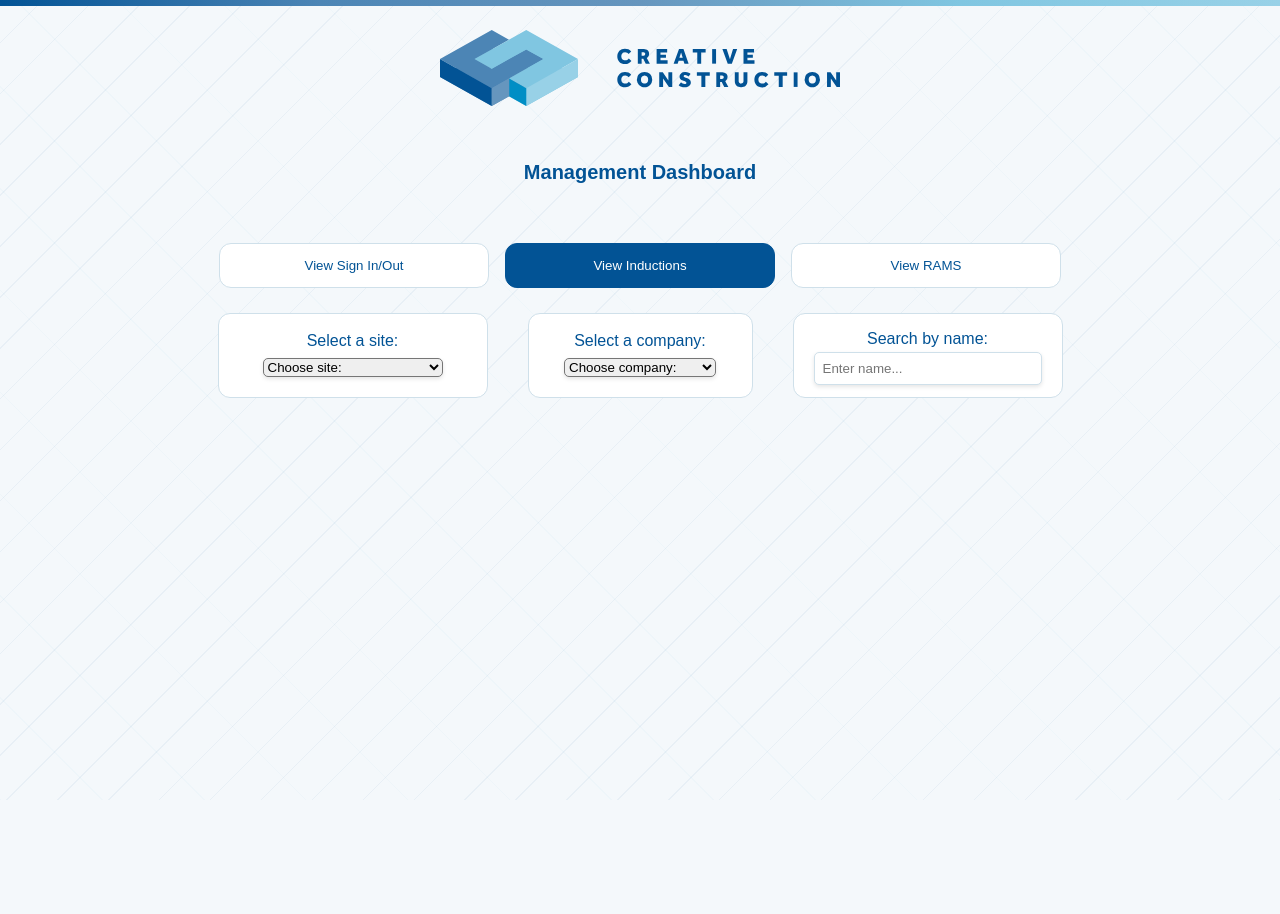
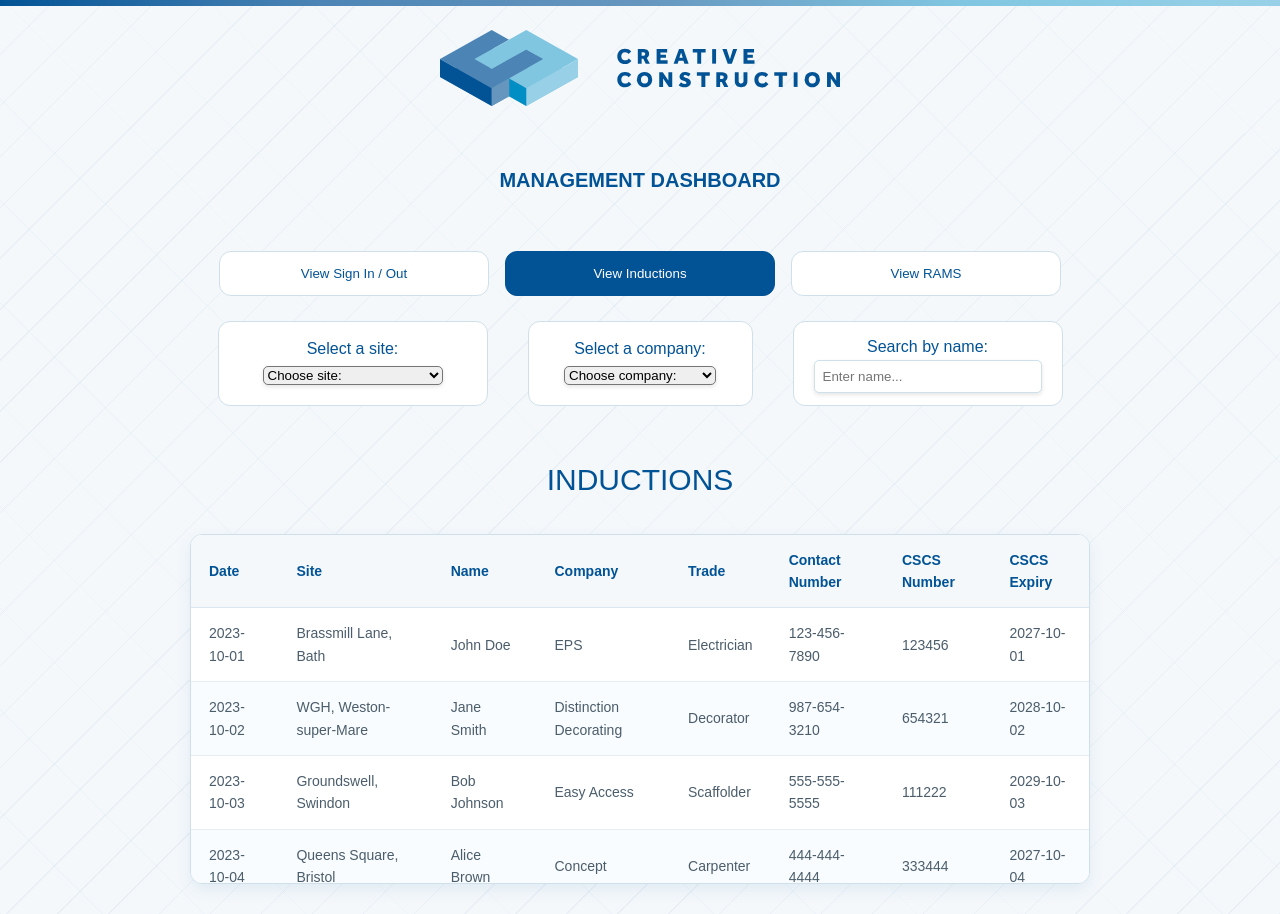
Before and after one commit to mark-popov/CreativeConstruction-2.0, a React (Vite) app: page /management in a window 1280 px wide. Both pictures are taken after a click on the button "View Inductions". Before the commit the page ends 800 px from the top, so only its background shows below. Built offline with nearby package versions, Linux system fonts and the light colour scheme.

Commit message:
Sign in / out tables added (fake data for now), logo works as home button.

```diff
--- a/src/App.jsx
+++ b/src/App.jsx
@@ -2,7 +2,6 @@
 import Home from './Homepage';
 import Management from './Management';
 import Homepage from './Homepage';
-
 
 function App() {
   return (
--- /dev/null
+++ b/src/InductionTable.jsx
@@ -0,0 +1,136 @@
+import "./Tables.css";
+
+function InductionTable() {
+
+const inductionData = [
+  {
+    date: "2023-10-01",
+    site: "Brassmill Lane, Bath",
+    name: "John Doe",
+    company: "EPS",
+    trade: "Electrician",
+    contactNumber: "123-456-7890",
+    cscsNumber: "123456",
+    cscsExpiry: "2027-10-01"
+  },
+    {
+    date: "2023-10-02",
+    site: "WGH, Weston-super-Mare",
+    name: "Jane Smith",
+    company: "Distinction Decorating",
+    trade: "Decorator",
+    contactNumber: "987-654-3210",
+    cscsNumber: "654321",
+    cscsExpiry: "2028-10-02"
+  },
+    {
+    date: "2023-10-03",
+    site: "Groundswell, Swindon",
+    name: "Bob Johnson",
+    company: "Easy Access",
+    trade: "Scaffolder",
+    contactNumber: "555-555-5555",
+    cscsNumber: "111222",
+    cscsExpiry: "2029-10-03"
+  },
+    {
+    date: "2023-10-04",
+    site: "Queens Square, Bristol",
+    name: "Alice Brown",
+    company: "Concept",
+    trade: "Carpenter",
+    contactNumber: "444-444-4444",
+    cscsNumber: "333444",
+    cscsExpiry: "2027-10-04"
+  },
+    {
+    date: "2023-10-05",
+    site: "Temple Point, Bristol",
+    name: "Charlie Green",
+    company: "PLP Electrical",
+    trade: "Electrician",
+    contactNumber: "222-222-2222",
+    cscsNumber: "555666",
+    cscsExpiry: "2028-10-05"
+  },
+    {
+    date: "2023-10-06",
+    site: "Poplar Way, Avonmouth",
+    name: "Diana White",
+    company: "ADAMS Roofing",
+    trade: "Roofer",
+    contactNumber: "333-333-3333",
+    cscsNumber: "777888",
+    cscsExpiry: "2029-10-06"
+  },
+    {
+    date: "2023-10-07",
+    site: "Brassmill Lane, Bath",
+    name: "Eve Black",
+    company: "EPS",
+    trade: "Electrician",
+    contactNumber: "111-111-1111",
+    cscsNumber: "999000",
+    cscsExpiry: "2027-10-07"
+  },
+    {
+    date: "2023-10-08",
+    site: "WGH, Weston-super-Mare",
+    name: "Frank Gray",
+    company: "Distinction Decorating",
+    trade: "Decorator",
+    contactNumber: "666-666-6666",
+    cscsNumber: "222333",
+    cscsExpiry: "2028-10-08"
+    },
+    {
+    date: "2023-10-09",
+    site: "Groundswell, Swindon",
+    name: "Grace Blue",
+    company: "Easy Access",
+    trade: "Scaffolder",
+    contactNumber: "777-777-7777",
+    cscsNumber: "444555",
+    cscsExpiry: "2029-10-09"
+    }
+
+];
+
+    return (
+    <>
+    <h1>INDUCTIONS</h1>
+    <div className="table-container">
+    <table className="custom-table">
+      <thead>
+        <tr>
+          <th>Date</th>
+          <th>Site</th>
+          <th>Name</th>
+          <th>Company</th>
+          <th>Trade</th>
+          <th>Contact Number</th>
+          <th>CSCS Number</th>
+          <th>CSCS Expiry</th>
+        </tr>
+      </thead>
+      <tbody>
+  {inductionData.map((record, index) => (
+    <tr key={index}>
+      <td>{record.date}</td>
+      <td>{record.site}</td>
+      <td>{record.name}</td>
+      <td>{record.company}</td>
+      <td>{record.trade}</td>
+      <td>{record.contactNumber}</td>
+      <td>{record.cscsNumber}</td>
+      <td>{record.cscsExpiry}</td>
+    </tr>
+  ))}
+      </tbody>
+    </table>
+    </div>
+    </>
+  );
+}
+
+export default InductionTable;
--- a/src/Management.css
+++ b/src/Management.css
@@ -40,6 +40,7 @@
     background-color: #f0f4f8;
     border-color: #98b7d7;
     color: #025395;
+    cursor: pointer;
 }
 .choose-view button.active {
     background-color: #025395;
@@ -63,9 +64,17 @@
     background-color: #ffffff;
     text-align: center;
 }
+
 .site-name select {
     border-radius: 5px;
     box-shadow: 0 2px 4px rgba(0, 0, 0, 0.1);
+}
+
+.site-name select:hover {
+    background-color: #f0f4f8;
+    border-color: #98b7d7;
+    color: #025395;
+    cursor: pointer;
 }
 .company-name {
     width: 225px;
@@ -80,6 +89,13 @@
 .company-name select {
     border-radius: 5px;
     box-shadow: 0 2px 4px rgba(0, 0, 0, 0.1);
+}
+
+.company-name select:hover {
+    background-color: #f0f4f8;
+    border-color: #98b7d7;
+    color: #025395;
+    cursor: pointer;
 }
 .search-box {
     width: 270px;
@@ -98,3 +114,15 @@
     border: 1px solid #cfe0ea;
     box-shadow: 0 2px 4px rgba(0, 0, 0, 0.1);
 }
+
+@media (max-width: 768px) {
+  .table-container {
+    max-height: 250px;
+  }
+
+  .custom-table th,
+  .custom-table td {
+    padding: 10px;
+    font-size: 12px;
+  }
+}
--- a/src/Management.jsx
+++ b/src/Management.jsx
@@ -1,11 +1,14 @@
 import "./Management.css";
 import logo from "./assets/images/logo.svg";
 import { useState } from "react";
+import SignInOutTable from './SignInOutTable';
+import InductionTable from './InductionTable';
+import { Link } from "react-router-dom";
 
 
 function Management() {
 
-const [selectedSite, setSelectedSite] = useState("sign-in-out");
+const [selectedView, setSelectedView] = useState("sign-in-out");
 
 const handleSiteChange = (e) => {
   console.log(e.target.value);
@@ -22,29 +25,31 @@
   return (
     <>
         <div className="management-dashboard-header">
+          <Link to="/">
           <img src={logo} alt="Creative Construction Logo" />
+          </Link>
           <h1>Management Dashboard</h1>
         </div>
 
       {/* CHOOSE VIEW DROPDOWN - FILTER */}
         <div className="choose-view">
             <button
-              className={selectedSite === "sign-in-out" ? "active" : ""}
-              onClick={() => setSelectedSite("sign-in-out")}
+              className={selectedView === "sign-in-out" ? "active" : ""}
+              onClick={() => setSelectedView("sign-in-out")}
             >
-              View Sign In/Out
+              View Sign In / Out
             </button>
 
             <button
-              className={selectedSite === "inductions" ? "active" : ""}
-              onClick={() => setSelectedSite("inductions")}
-            >
+              className={selectedView === "inductions" ? "active" : ""}
+                onClick={() => setSelectedView("inductions")}
+                >
               View Inductions
             </button>
 
             <button
-              className={selectedSite === "rams" ? "active" : ""}
-              onClick={() => setSelectedSite("rams")}
+              className={selectedView === "rams" ? "active" : ""}
+              onClick={() => setSelectedView("rams")}
             >
               View RAMS
             </button>
@@ -89,11 +94,11 @@
         </div>
       </div>
 
-      {/* TABLE OF SIGN IN/OUT, INDUCTIONS, RAMS */}
-        <div className="data-table">
 
-          </div>
-
+          <div className="data-table">
+  {selectedView === "sign-in-out" && <SignInOutTable />}
+  {selectedView === "inductions" && <InductionTable />}
+</div>
 
     </>
   );
--- /dev/null
+++ b/src/SignInOutTable.jsx
@@ -0,0 +1,121 @@
+import "./Tables.css";
+
+function SignInOutTable() {
+
+const signInOutData = [
+    {
+        site: "Site A",
+        company: "Company X",
+        name: "John Doe",
+        timeIn: "8:00 AM",
+        timeOut: "4:00 PM",
+        tasksCompleted: "Task 1, Task 2"
+    },
+    {
+        site: "Site B",
+        company: "Company Y",
+        name: "Jane Smith",
+        timeIn: "9:00 AM",
+        timeOut: "5:00 PM",
+        tasksCompleted: "Task 3, Task 4"
+    },
+    {
+        site: "Site C",
+        company: "Company Z",
+        name: "Bob Johnson",
+        timeIn: "7:30 AM",
+        timeOut: "3:30 PM",
+        tasksCompleted: "Task 5, Task 6"
+    },
+    {
+        site: "Site D",
+        company: "Company W",
+        name: "Alice Brown",
+        timeIn: "8:30 AM",
+        timeOut: "4:30 PM",
+        tasksCompleted: "Task 7, Task 8"
+    },
+    {
+        site: "Site E",
+        company: "Company V",
+        name: "Charlie Green",
+        timeIn: "9:30 AM",
+        timeOut: "5:30 PM",
+        tasksCompleted: "Task 9, Task 10"
+    },
+    {
+        site: "Site F",
+        company: "Company U",
+        name: "Diana White",
+        timeIn: "7:00 AM",
+        timeOut: "3:00 PM",
+        tasksCompleted: "Task 11, Task 12"
+    },
+    {
+        site: "Site G",
+        company: "Company T",
+        name: "Edward Black",
+        timeIn: "8:15 AM",
+        timeOut: "4:15 PM",
+        tasksCompleted: "Task 13, Task 14"
+    },
+    {
+        site: "Site H",
+        company: "Company S",
+        name: "Fiona Gray",
+        timeIn: "9:45 AM",
+        timeOut: "5:45 PM",
+        tasksCompleted: "Task 15, Task 16"
+    },
+    {
+        site: "Site I",
+        company: "Company R",
+        name: "George Blue",
+        timeIn: "7:45 AM",
+        timeOut: "3:45 PM",
+        tasksCompleted: "Task 17, Task 18"
+    },
+    {
+        site: "Site J",
+        company: "Company Q",
+        name: "Hannah Yellow",
+        timeIn: "8:45 AM",
+        timeOut: "4:45 PM",
+        tasksCompleted: "Task 19, Task 20"
+    }
+];
+
+  return (
+    <>
+    <h1>Sign In / Out Table</h1>
+    <div className="table-container">
+    <table className="custom-table">
+      <thead>
+        <tr>
+          <th>Site</th>
+          <th>Company</th>
+          <th>Name</th>
+          <th>Time In</th>
+          <th>Time Out</th>
+          <th>Tasks Completed</th>
+        </tr>
+      </thead>
+      <tbody>
+  {signInOutData.map((record, index) => (
+    <tr key={index}>
+      <td>{record.site}</td>
+      <td>{record.company}</td>
+      <td>{record.name}</td>
+      <td>{record.timeIn}</td>
+      <td>{record.timeOut}</td>
+      <td>{record.tasksCompleted}</td>
+    </tr>
+  ))}
+      </tbody>
+    </table>
+    </div>
+    </>
+  );
+}
+
+export default SignInOutTable;
--- /dev/null
+++ b/src/Tables.css
@@ -0,0 +1,61 @@
+h1{
+  font-size: 30px;
+  color: #025395;
+  text-transform: uppercase;
+  font-weight: 300;
+  text-align: center;
+  margin-bottom: 15px;
+  margin-top: 50px;
+}
+
+.table-container {
+  max-width: 900px;
+  margin: 30px auto;
+  max-height: 350px;
+  overflow-y: auto;
+  border: 1px solid #cfe0ea;
+  border-radius: 12px;
+  background-color: #ffffff;
+  box-shadow: 0 6px 16px rgba(2, 83, 149, 0.08);
+}
+
+.custom-table {
+  width: 100%;
+  border-collapse: collapse;
+  font-size: 14px;
+}
+
+.custom-table thead th {
+    position: sticky;
+    top: 0;
+    background-color: #f4f8fb;
+    color: #025395;
+    text-align: left;
+    padding: 14px 18px;
+    font-weight: 700;
+    border-bottom: 1px solid #dbe7f0;
+    z-index: 1;
+}
+
+.custom-table tbody tr {
+    transition: background 0.2s ease;
+    cursor: pointer;
+}
+
+.custom-table tbody tr:nth-child(even) {
+    background-color: #f9fcfe;
+}
+
+.custom-table tbody tr:hover {
+    background-color: #eaf4fb;
+}
+
+.custom-table td {
+    padding: 14px 18px;
+    color: #4b5d6b;
+    border-bottom: 1px solid #e6eef4;
+}
+
+.custom-table tbody tr:last-child td {
+    border-bottom: none;
+}
```
